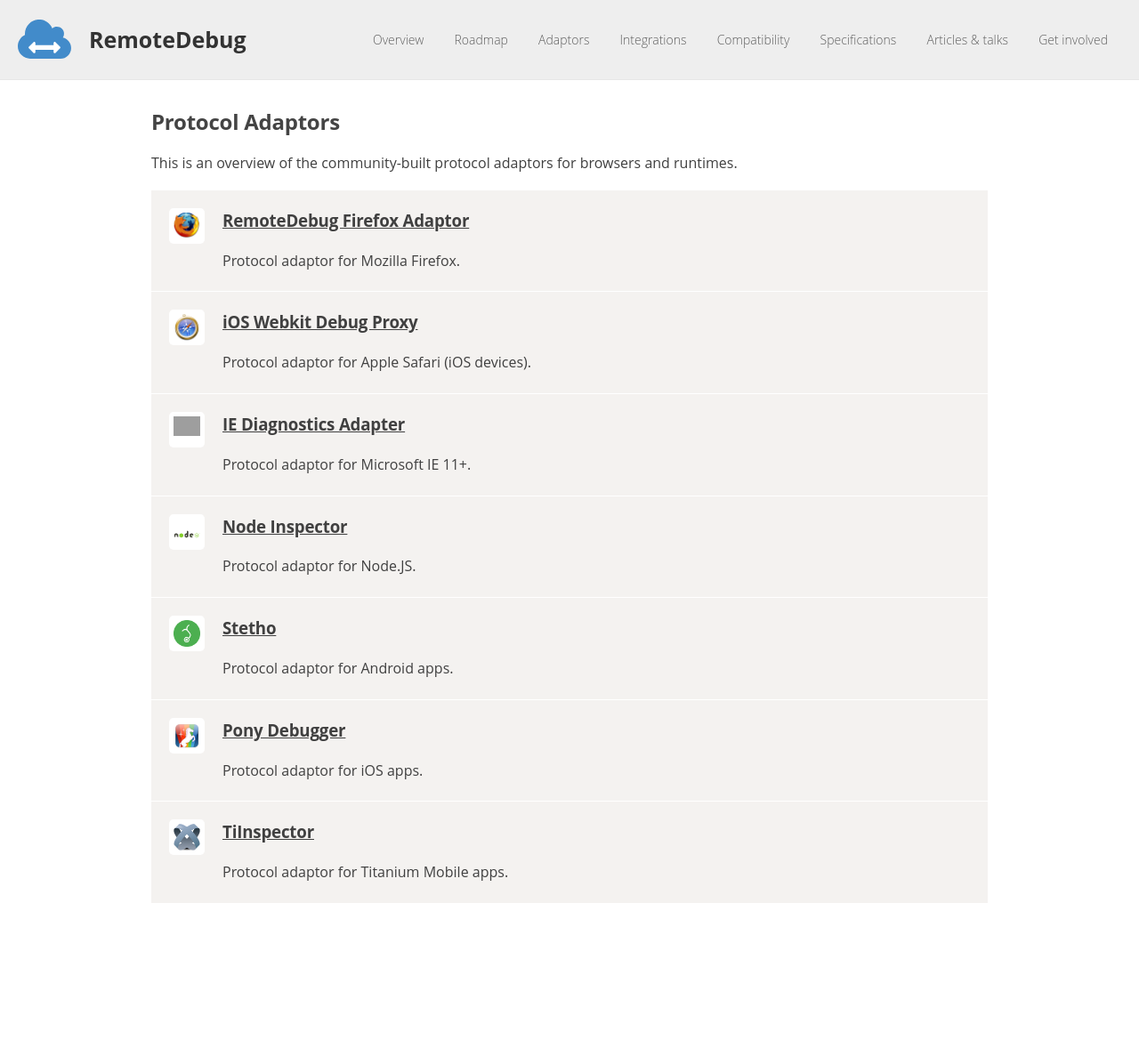
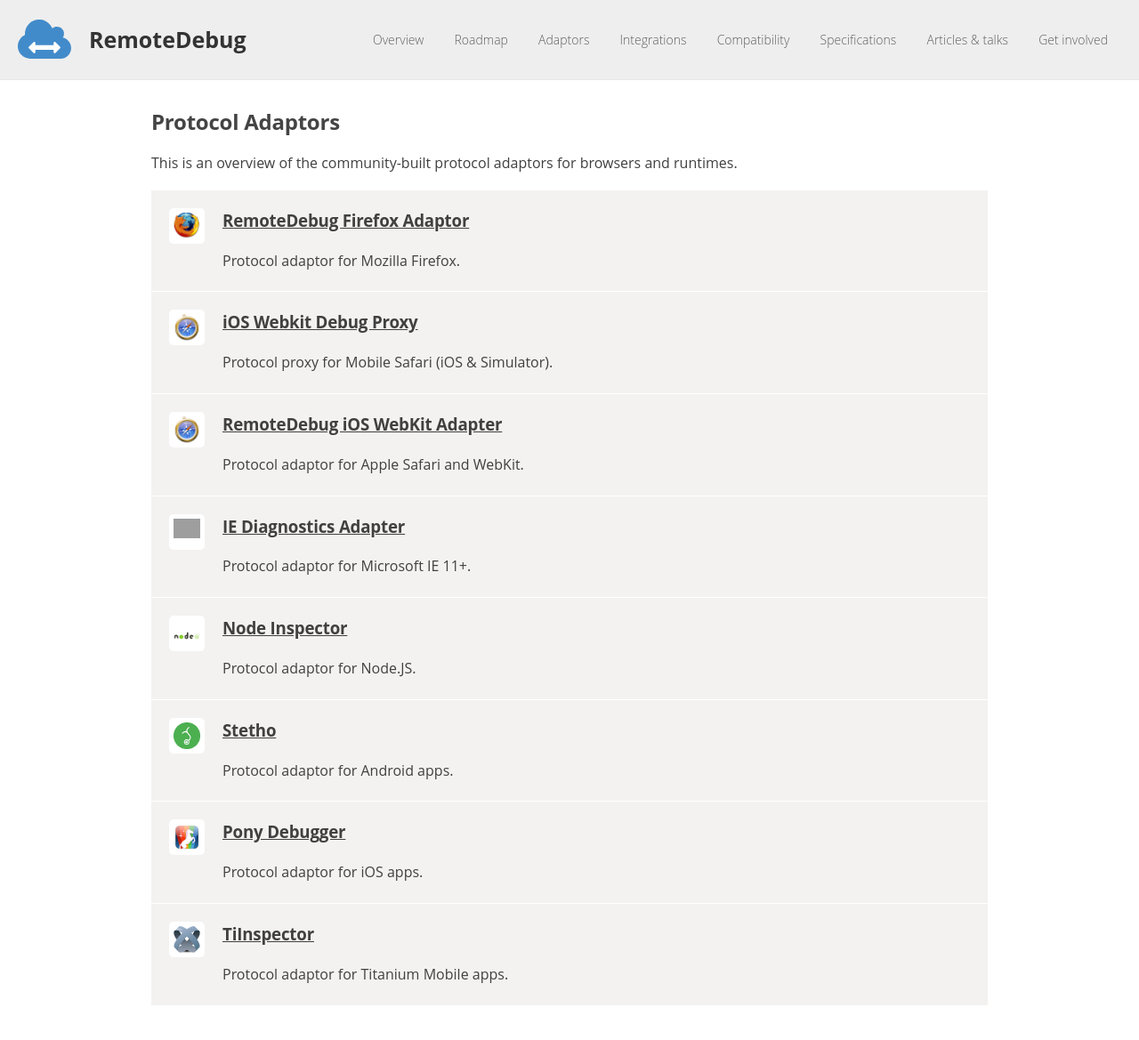
Before and after one commit to RemoteDebug/remotedebug.org, a Jekyll site: the page built from adaptors/index.html, in a window 1280 px wide and 1281 px high. Shown: the top 1169 px of the window at 89% size. Built offline with Jekyll 4.4.1, drawn with Linux system fonts in a browser that asks for light colours; comment, search, counter and statistics services are not loaded; grey boxes are pictures that could not be loaded.

Commit message:
add remotedebug-ios-webkit-adapter to adapters

```diff
--- a/adaptors/index.html
+++ b/adaptors/index.html
@@ -24,7 +24,17 @@
       </div>
       <div class="bd">
         <h3><a href="https://github.com/google/ios-webkit-debug-proxy">iOS Webkit Debug Proxy</a></h3>
-        <p>Protocol adaptor for Apple Safari (iOS devices).</p>
+        <p>Protocol proxy for Mobile Safari (iOS &amp; Simulator).</p>
+      </div>
+    </li>
+
+    <li class="webkit media">
+      <div class="img">
+        <img src="/images/webkit.png" />
+      </div>
+      <div class="bd">
+        <h3><a href="https://github.com/RemoteDebug/remotedebug-ios-webkit-adapter">RemoteDebug iOS WebKit Adapter</a></h3>
+        <p>Protocol adaptor for Apple Safari and WebKit.</p>
       </div>
     </li>
 
```
